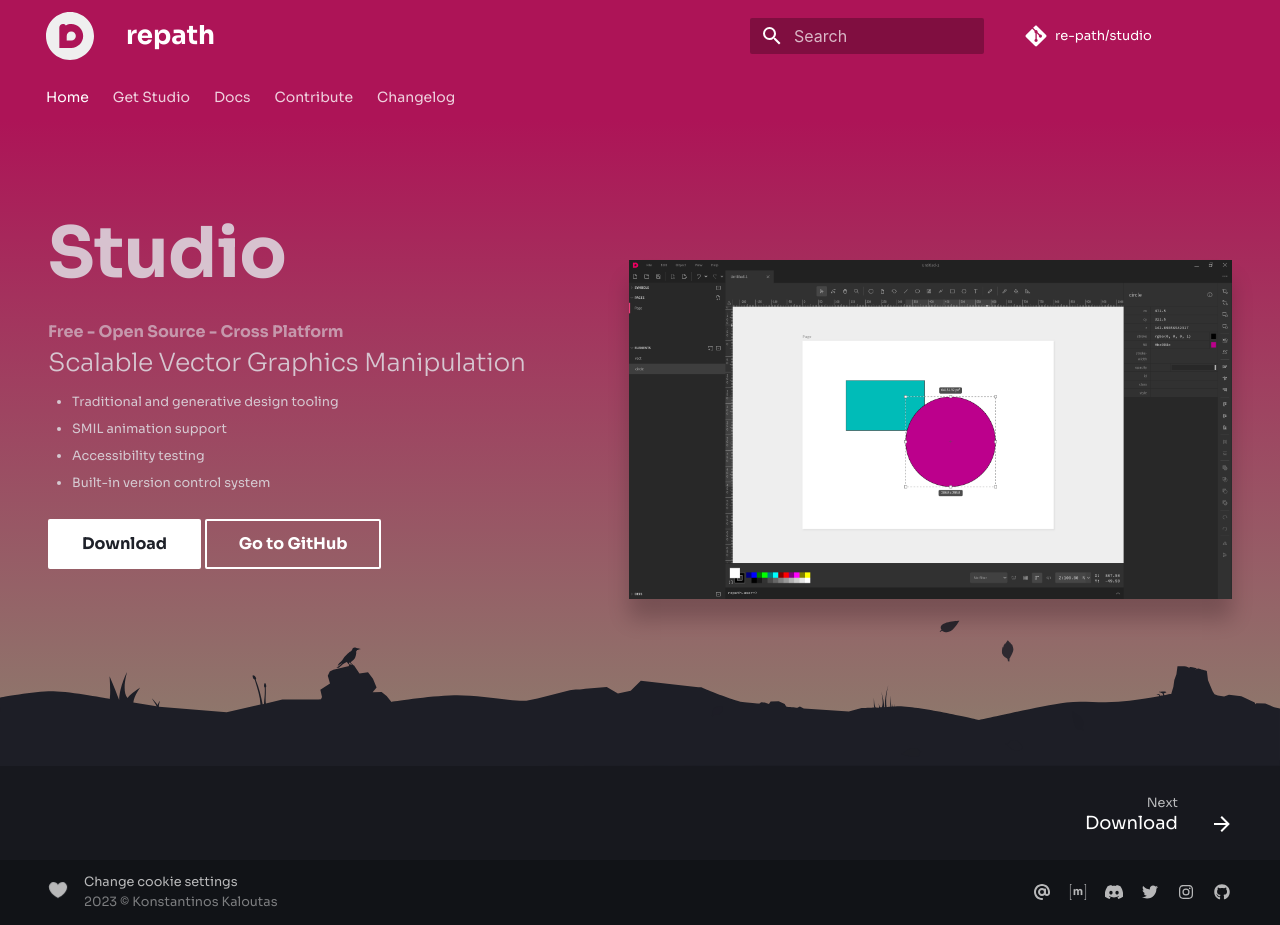
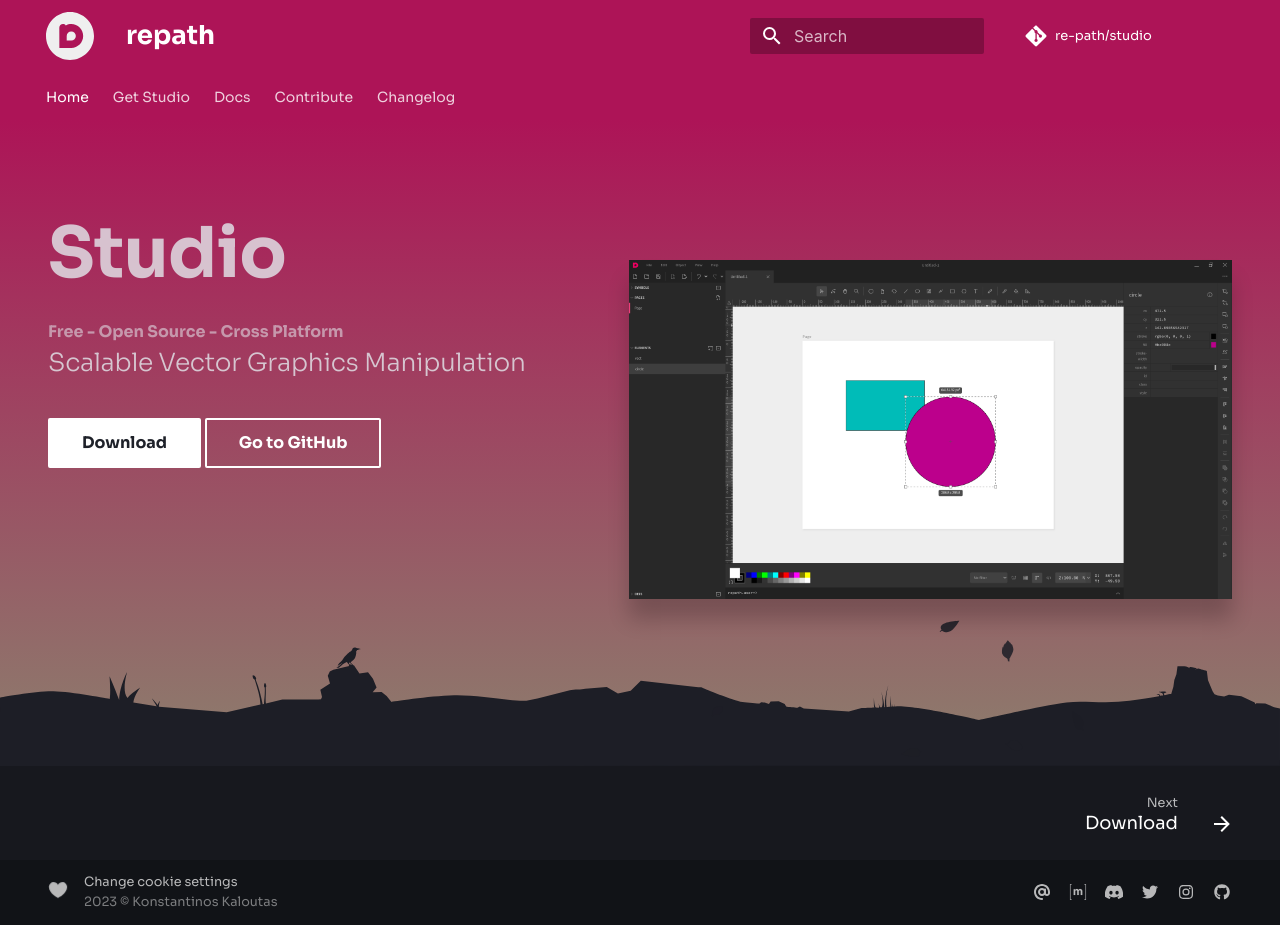
Before and after one commit to repath-project/repath-website, an MkDocs documentation site: the page built from docs/index.md, in a window 1280 px wide. Built offline with MkDocs 1.6.1 and Material for MkDocs 9.7.7, drawn with Linux system fonts in a browser that asks for light colours; comment, search, counter and statistics services are not loaded.

Commit message:
hide features

```diff
--- a/theme/overrides/home.html
+++ b/theme/overrides/home.html
@@ -191,10 +191,10 @@
           <h2>{{ config.site_description }}</h2>
 
           <ul class="tx-hero__features">
-            <li>Traditional and generative design tooling</li>
+            <!-- <li>Traditional and generative design tooling</li>
             <li>SMIL animation support</li>
             <li>Accessibility testing</li>
-            <li>Built-in version control system</li>
+            <li>Built-in version control system</li> -->
           </ul>
 
           <a
```
